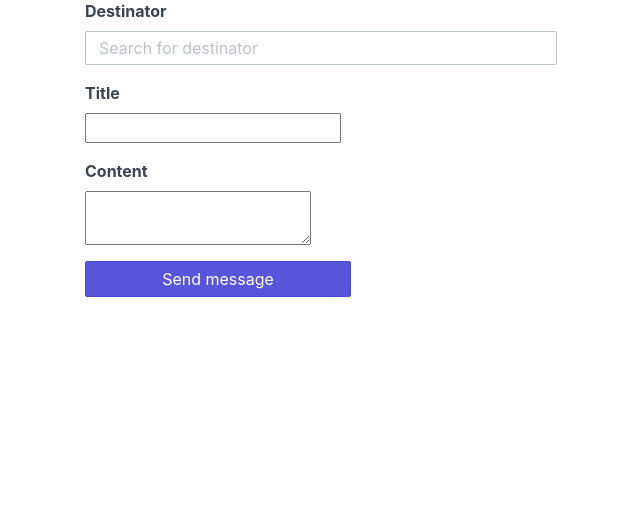
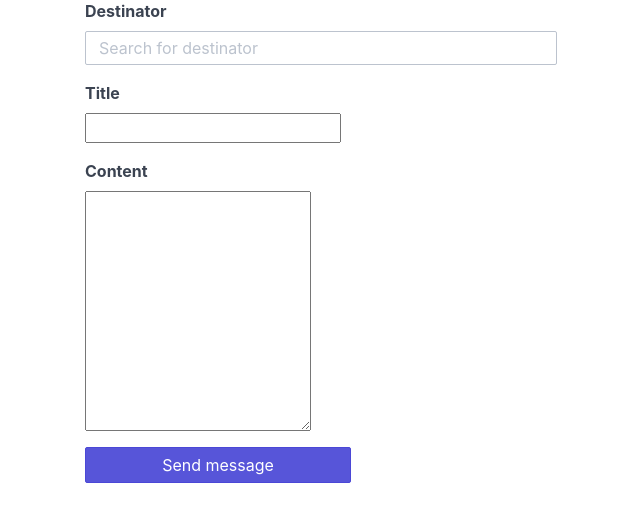
Before and after one commit to francesboc/Message_in_bottle, a Flask app: page /message/new in a window 1280 px wide. Shown: the part 124-646 px from the top of the page, without its empty margins (319-959 px from the left). Run offline with Flask 2, Linux system fonts and the light colour scheme; a user stored in the database is signed in.

Commit message:
little changement

```diff
--- a/monolith/templates/newmessage.html
+++ b/monolith/templates/newmessage.html
@@ -47,9 +47,9 @@
       </div>
       </dd>
      <dt><label for="title">Title</label></dt>
-     <dd><input id="title" name="title" required="" type="text" value=""></dd>
+     <dd><input id="title" name="title" required="" type="text" value="" style="width: -moz-available;"></dd>
      <dt><label for="content">Content</label></dt>
-     <dd><textarea id="content" name="content"></textarea></dd>
+     <dd><textarea id="content" name="content" style="width: -moz-available; height: 30%;"></textarea></dd>
     </dl>
     <p>
     <input value="Send message" class="btn btn-primary" onclick="openmodal()">
```
